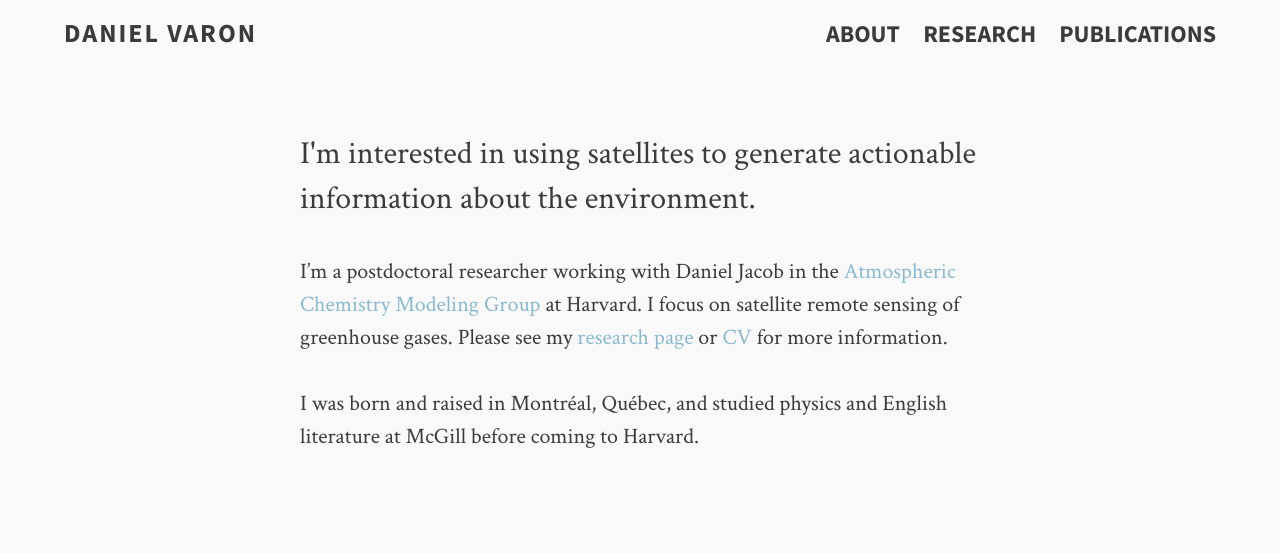
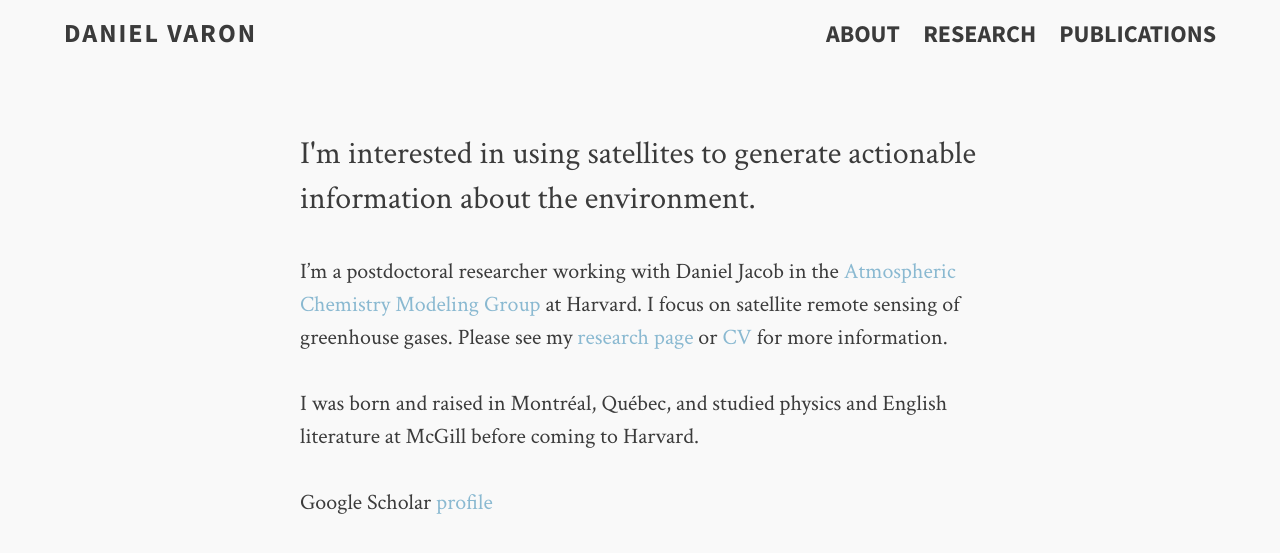
Before and after one commit to djvaron/djvaron.github.io, a Jekyll site: the page built from about.md, in a window 1280 px wide. Shown: the top 553 px of the page. Built offline with Jekyll 4.4.1, drawn with Linux system fonts in a browser that asks for light colours.

Commit message:
link About to google scholar profile

```diff
--- a/about.md
+++ b/about.md
@@ -11,3 +11,5 @@
 I was born and raised in Montr&#233;al, Qu&#233;bec, and studied physics and English literature at McGill before coming to Harvard.
 
 <!--In my spare time, I enjoy reading (especially science fiction), hiking, and---most of all---playing piano.-->
+
+Google Scholar [profile](https://scholar.google.com/citations?user=9rXfafMAAAAJ&hl=en&oi=ao)
```
